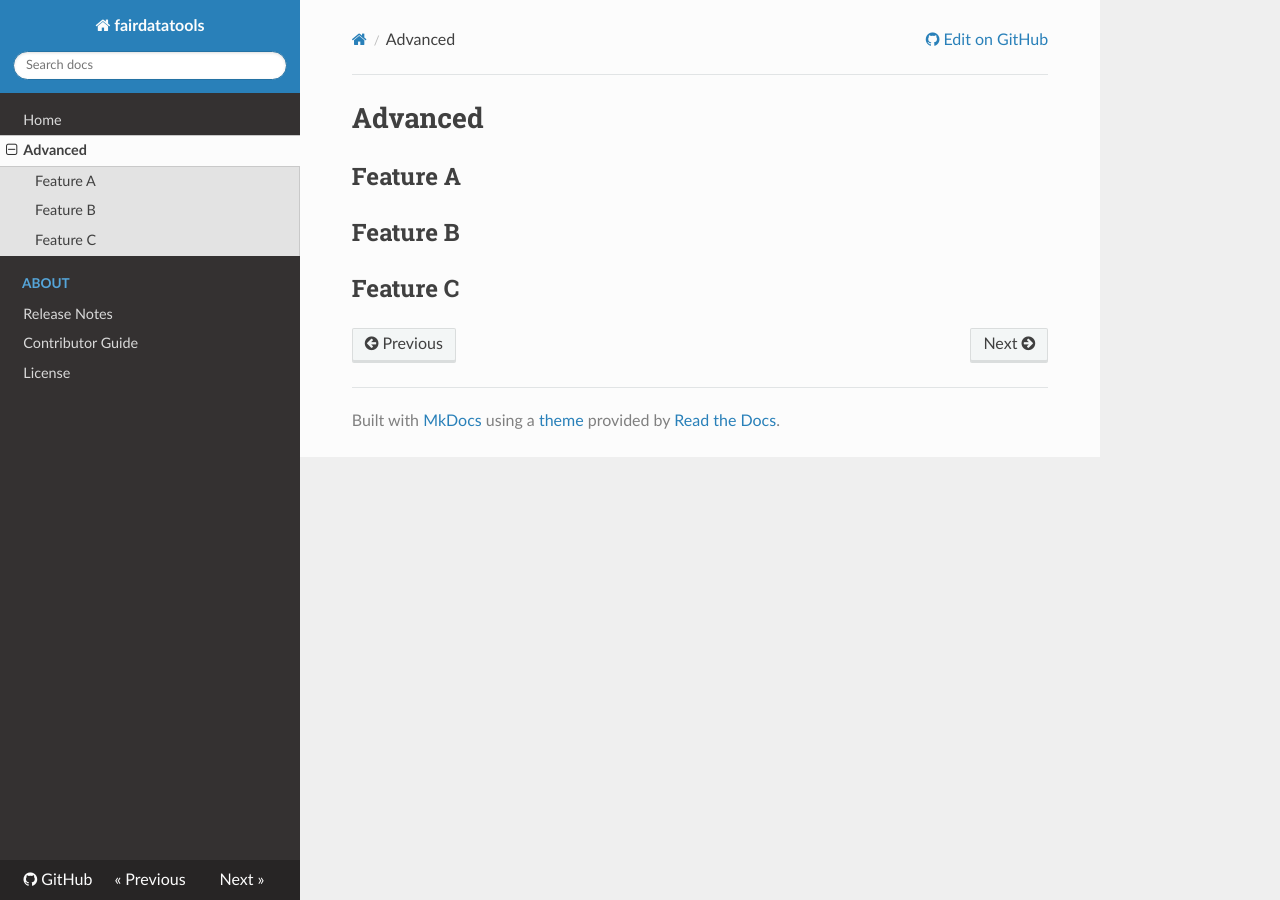
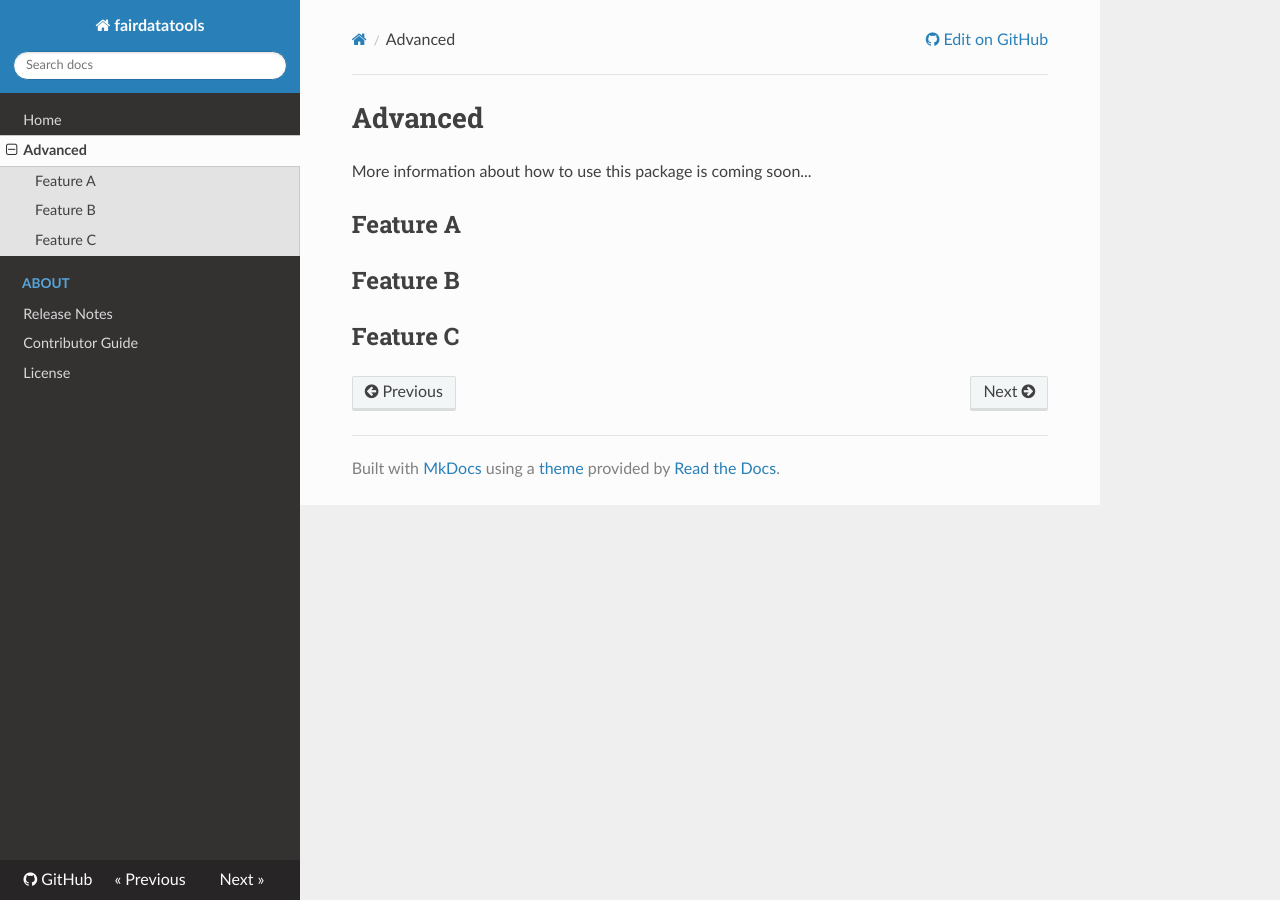
Before and after one commit to AI-READI/pyfairdatatools, an MkDocs documentation site: the page built from docs/advanced.md, in a window 1280 px wide. Built offline with MkDocs 1.6.1, drawn with Linux system fonts in a browser that asks for light colours; nearby versions of some CDN libraries.

Commit message:
docs: update text

```diff
--- a/docs/advanced.md
+++ b/docs/advanced.md
@@ -1,4 +1,6 @@
 # Advanced
+
+More information about how to use this package is coming soon...
 
 ## Feature A
 
```
